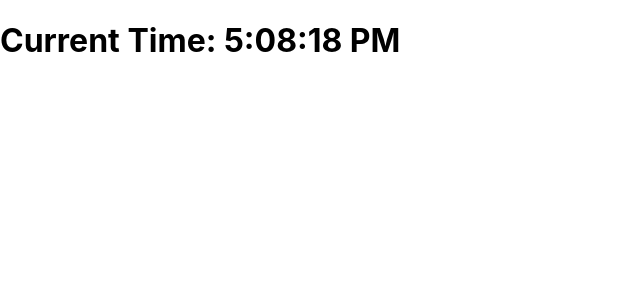
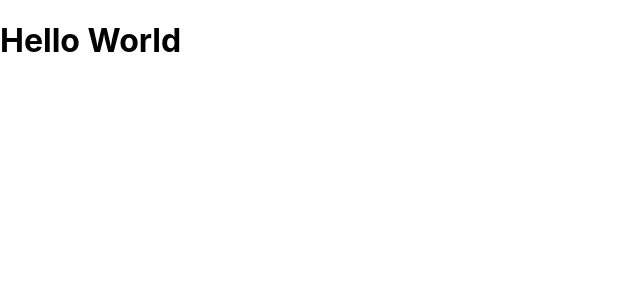
Before and after one commit to HuangNO1/my_react_demo_learn, a React (Create React App) app: page / in a window 1280 px wide. Shown: the top 300 px of the page, without its empty margins (0-640 px from the left). Built offline with nearby package versions, Linux system fonts and the light colour scheme.

Commit message:
JSX語法 style 註解 學習

```diff
--- a/src/index.js
+++ b/src/index.js
@@ -44,18 +44,62 @@ serviceWorker.unregister();
 
 // react 函數式組件
 // 組件開頭必須大寫
-function Clock(props) {
-  return (
-    <h1>Current Time: { props.date.toLocaleTimeString() }</h1>
-  );
+// function Clock(props) {
+//   return (
+//     <h1>Current Time: { props.date.toLocaleTimeString() }</h1>
+//   );
+// }
+
+// function run() {
+//   // date 傳參
+//   ReactDOM.render(
+//     <Clock date={ new Date() } />,
+//     document.querySelector('#root')
+//   )
+// }
+
+// setInterval(run, 1000);
+
+// style
+// 駝峰命名
+// style 中如果存在多個單字的屬性組合，第二個單字開始，首字母大寫。
+// 可以不首字母大寫，但要換寫法
+let exampleStyle = {
+  background: "skyblue",
+  borderBottom: "1px solid red",
+  // 不用首字母大寫的方法 e.g.
+  // "background-img": "url(https...)"
 }
+let element = (
+  <div>
+    <h1 style={exampleStyle}>Hello World</h1>
+  </div>
+)
 
-function run() {
-  // date 傳參
-  ReactDOM.render(
-    <Clock date={ new Date() } />,
-    document.querySelector('#root')
-  )
-}
+// class 在 Js 中是關鍵字，所以要改成 className
+// className 和 style 等屬性不能是 string，必須是對象參數
+// 不能有多個 className 或是多個 style，會被自動刪掉剩一個
+// className 可以用 string 相加的方式
+let classStr = "abc"
 
-setInterval(run, 1000);
+let element1 = (
+  <div>
+    <h1 className={"cba " + classStr}>Hello World</h1>
+  </div>
+)
+
+// react 中 className array 無法像 Vue 一樣可以自動拆解
+// 所以要加上 join 去做間隔
+let classArray = ['abc', 'cba'].join(" ");
+let elementArrayClass = (
+  <div>
+    {/* 在 HTML 寫註釋 */}
+    <h1 className={classArray}>Hello World</h1>
+  </div>
+  // 在 JS 寫註釋
+)
+
+ReactDOM.render(
+  element1,
+  document.querySelector('#root')
+)
```
